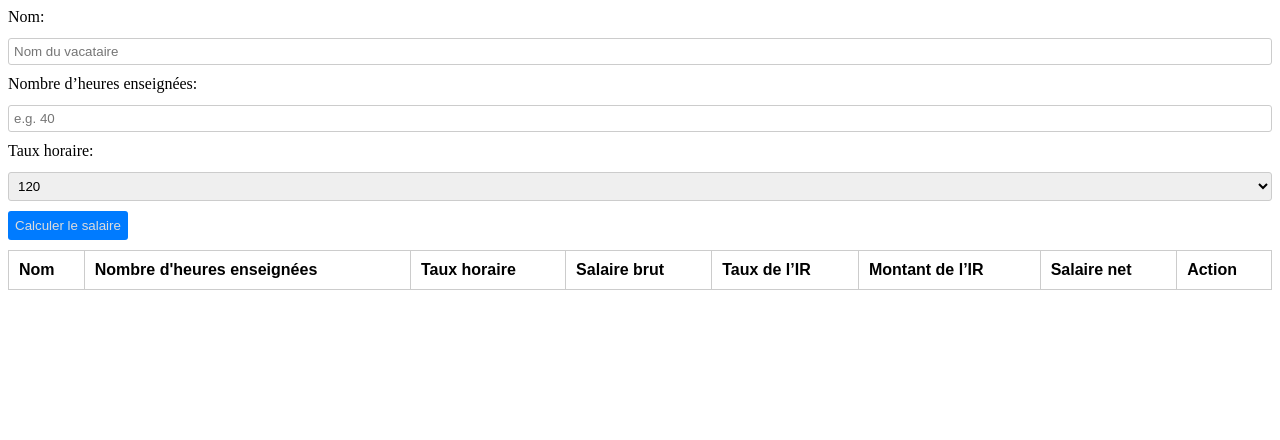
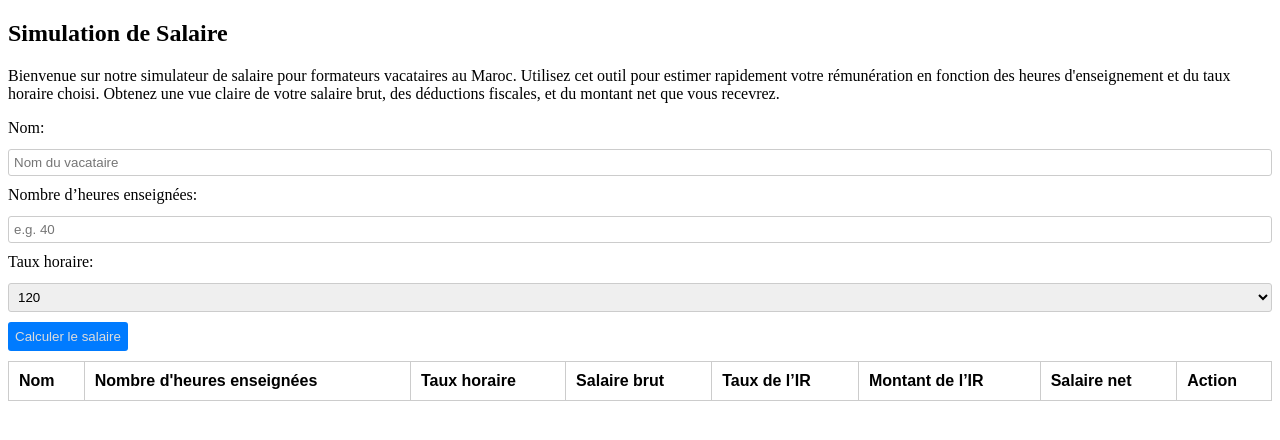
Before and after one commit to hamocodes/Salary-Calculator-js, a plain HTML site: page index.html in a window 1280 px wide. Drawn offline with Linux system fonts and the light colour scheme.

Commit message:
Update index.html

```diff
--- a/index.html
+++ b/index.html
@@ -8,6 +8,18 @@
     <title>Simulation de salaire du formateur vacataire</title>
 </head>
 <body>
+    <nav>
+        <div class="nav-container">
+            <h1>Simulation de Salaire</h1>
+        </div>
+    </nav>
+
+    <div class="intro">
+        <p>Bienvenue sur notre simulateur de salaire pour formateurs vacataires au Maroc. Utilisez cet outil pour estimer rapidement votre rémunération en fonction des heures d'enseignement et du taux horaire choisi. Obtenez une vue claire de votre salaire brut, des déductions fiscales, et du montant net que vous recevrez.</p>
+    </div>
+
+    <div class="container">
+
         <form id="formulaireSalaire">
             <label for="nom">Nom:</label>
             <input type="text" id="nom" name="nom" placeholder="Nom du vacataire">
@@ -22,6 +34,7 @@
             <button class="btn1" type="button" onclick="calculer()">Calculer le salaire</button>
         </form>
 
+        <div class="table-wrapper">
             <table id="tableauResultats">
                 <tr>
                     <th>Nom</th>
@@ -34,6 +47,8 @@
                     <th>Action</th>
                 </tr>
             </table>
+        </div>
+    </div>
 
 </body>
 </html>
```
Lines whose indentation alone changed are shown as unchanged.
